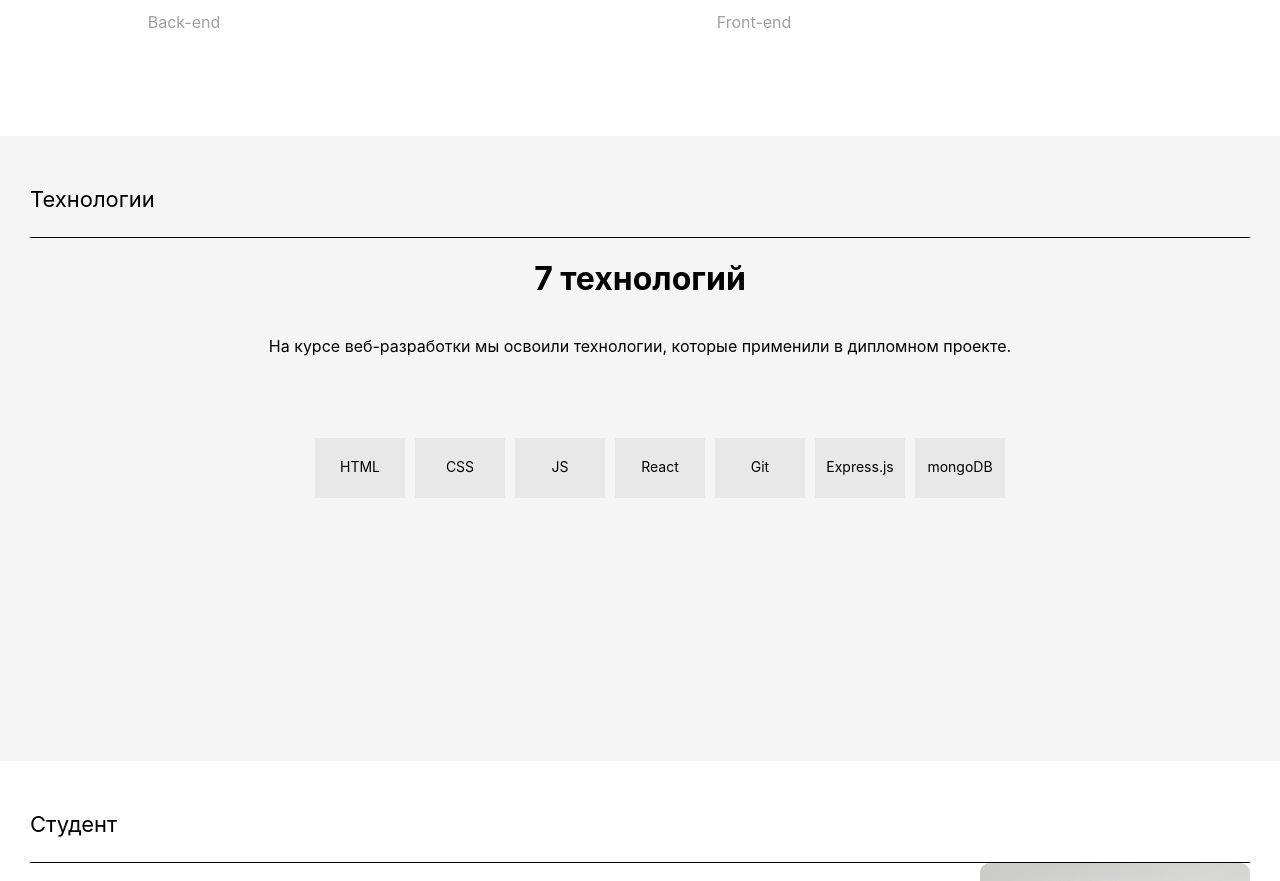
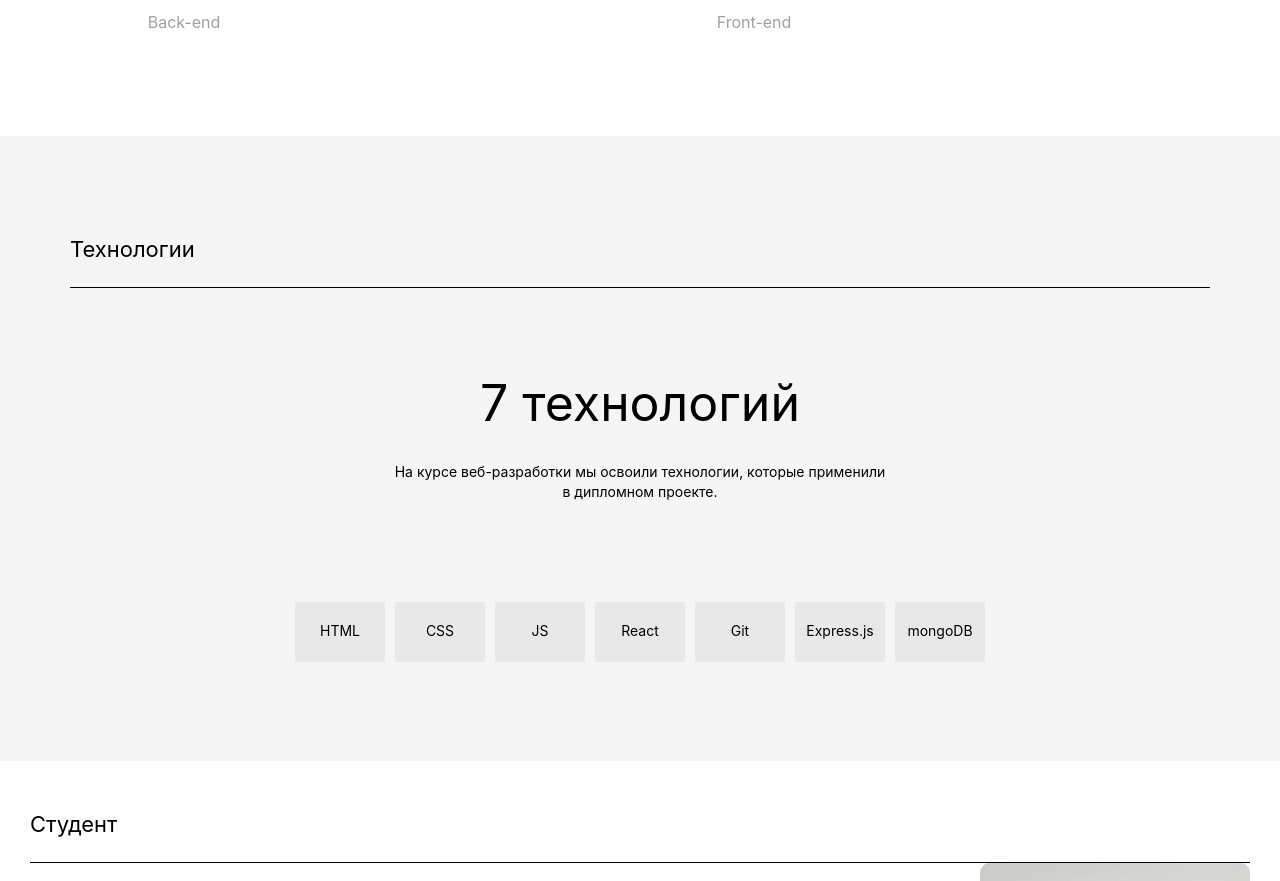
Before and after one commit to taniauvya/movies-explorer-frontend, a React (Create React App) app: page / in a window 1280 px wide. Shown: the part 1120-2001 px from the top of the page. Built offline with nearby package versions, Linux system fonts and the light colour scheme.

Commit message:
CSS - Techs

```diff
--- a/src/components/Techs/Techs.css
+++ b/src/components/Techs/Techs.css
@@ -1,13 +1,12 @@
 .techs {
     background-color: #F5F5F5;
     height: 625px;
-
 }
 
 .techs__container_main {
-    padding-left: 30px;
-    padding-right: 30px;
-    padding-top: 50px;
+    padding-left: 70px;
+    padding-right: 70px;
+    padding-top: 100px;
 }
 
 .techs__container {
@@ -15,12 +14,33 @@
     flex-direction: column;
     align-items: center;
     justify-content: center;
+    padding-top: 86px;
+}
+
+.techs__container_title_main {
+    font-weight: 400;
+    font-size: 50px;
+    line-height: 58px;
+    letter-spacing: -4%;
+    margin: 0;
+}
+
+.techs__container_text{
+    text-align: center;
+    font-weight: 400;
+    font-size: 14px;
+    line-height: 20px;
+    letter-spacing: -4%;
+    margin: 0;
+    padding-top: 30px;
 }
 
 .techs__list {
     display: flex;
     gap: 10px;
-    padding-top: 50px;
+    padding-top: 100px;
+    padding-left: 0px;
+    margin: 0;
 }
 
 .techs__list_item {
--- a/src/components/Techs/Techs.js
+++ b/src/components/Techs/Techs.js
@@ -10,7 +10,8 @@ const Techs = () => {
                 <div className="techs__container">
                     <h1 className="techs__container_title_main">7 технологий</h1>
                     <p className="techs__container_text">
-                        На курсе веб-разработки мы освоили технологии, которые применили в дипломном проекте.
+                        На курсе веб-разработки мы освоили технологии, которые применили<br/>
+                        в дипломном проекте.
                     </p>
                     <ul className="techs__list">
                         <li className="techs__list_item">HTML</li>
```
